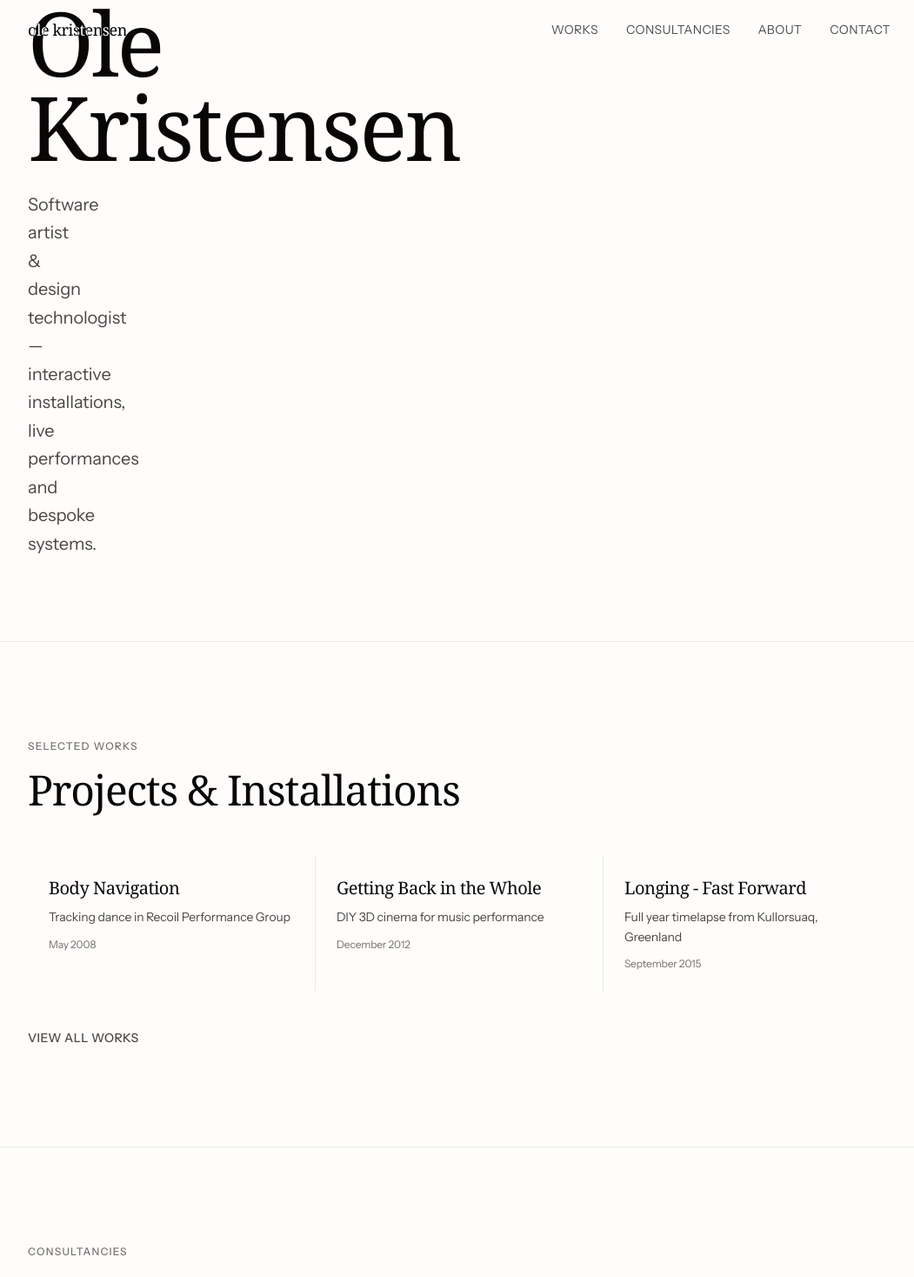
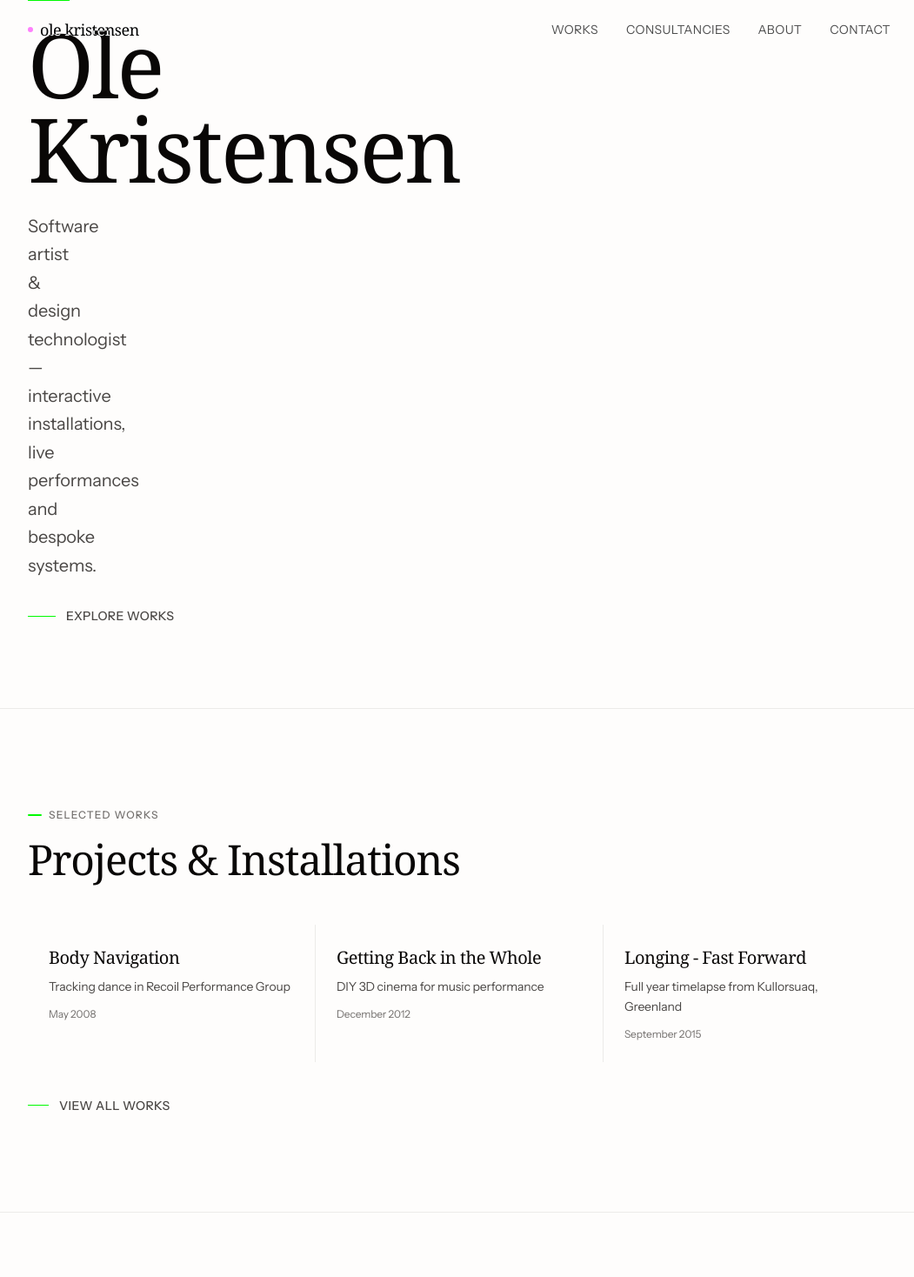
Before and after one commit to olekristensen/website, a SvelteKit app: page / in a window 1280 px wide. Shown: the top 1468 px of the page at 87% size, without its empty margins (112-1163 px from the left). Built offline with nearby package versions, Linux system fonts and the light colour scheme; a web font is replaced by a local one.

Commit message:
feat: update design system to "Gallery Neon" with neon accents and improved UI elements

```diff
--- a/src/app.css
+++ b/src/app.css
@@ -1,10 +1,11 @@
 @import "tailwindcss";
 
 /*
- * Design System: "Gallery Minimal"
- * Aesthetic: White room gallery — typographically aware, restrained, editorial.
+ * Design System: "Gallery Neon"
+ * Aesthetic: White room gallery meets digital edge — editorial restraint
+ *            with surgical neon green accents that signal technical craft.
  * Fonts: Instrument Serif (display) + Instrument Sans (body)
- * Palette: Near-black on white with warm-gray system
+ * Palette: Near-black on white, warm-gray system, neon green (#39FF14) accent
  */
 
 @theme {
@@ -13,7 +14,7 @@
   --font-body: 'Instrument Sans', 'Helvetica Neue', sans-serif;
   --font-mono: 'JetBrains Mono', 'SF Mono', monospace;
 
-  /* --- Colors: warm monochrome --- */
+  /* --- Colors: warm monochrome + neon accent --- */
   --color-ink: oklch(0.13 0.005 60);
   --color-ink-muted: oklch(0.40 0.005 60);
   --color-ink-subtle: oklch(0.55 0.005 60);
@@ -21,6 +22,12 @@
   --color-surface-warm: oklch(0.975 0.005 80);
   --color-border: oklch(0.90 0.005 80);
   --color-border-subtle: oklch(0.94 0.003 80);
+
+  /* Neon green accent — used sparingly for digital edge */
+  --color-neon: oklch(0.85 0.30 142);
+  --color-neon-dim: oklch(0.70 0.25 142);
+  --color-neon-subtle: oklch(0.85 0.12 142);
+  --color-neon-glow: oklch(0.85 0.30 142 / 0.25);
   --color-accent: oklch(0.15 0.005 60);
   --color-accent-hover: oklch(0.30 0.005 60);
 
@@ -81,8 +88,8 @@
   }
 
   ::selection {
-    background: var(--color-ink);
-    color: var(--color-surface);
+    background: var(--color-neon);
+    color: var(--color-ink);
   }
 
   /* Scroll-driven reveal animation */
@@ -96,6 +103,11 @@
       transform: translateY(0);
     }
   }
+
+  @keyframes pulse-glow {
+    0%, 100% { opacity: 1; }
+    50% { opacity: 0.5; }
+  }
 }
 
 /* --- Utility layer --- */
@@ -107,6 +119,7 @@
   .text-ink { color: var(--color-ink); }
   .text-muted { color: var(--color-ink-muted); }
   .text-subtle { color: var(--color-ink-subtle); }
+  .text-neon { color: var(--color-neon); }
 
   .animate-fade-up {
     animation: fade-up var(--duration-slow) var(--ease-out) both;
@@ -126,7 +139,7 @@
     padding-inline: clamp(1.5rem, 4vw, 3rem);
   }
 
-  /* Gallery-style hover line */
+  /* Gallery-style hover line — neon green */
   .hover-line {
     position: relative;
   }
@@ -136,11 +149,61 @@
     bottom: -2px;
     left: 0;
     width: 0;
-    height: 1px;
-    background: var(--color-ink);
+    height: 1.5px;
+    background: var(--color-neon);
     transition: width var(--duration-normal) var(--ease-out);
   }
   .hover-line:hover::after {
     width: 100%;
   }
+
+  /* Section label with neon marker dash */
+  .section-label {
+    display: flex;
+    align-items: center;
+    gap: 0.5rem;
+    font-size: 0.75rem;
+    font-weight: 500;
+    letter-spacing: 0.1em;
+    text-transform: uppercase;
+    color: var(--color-ink-subtle);
+  }
+  .section-label::before {
+    content: '';
+    display: inline-block;
+    width: 1rem;
+    height: 2px;
+    background: var(--color-neon);
+    border-radius: 1px;
+  }
+
+  /* Card neon accent on hover */
+  .card-hover {
+    position: relative;
+    transition: background-color var(--duration-normal) var(--ease-out);
+  }
+  .card-hover::before {
+    content: '';
+    position: absolute;
+    top: 0;
+    left: 0;
+    width: 2px;
+    height: 0;
+    background: var(--color-neon);
+    transition: height var(--duration-normal) var(--ease-out);
+    z-index: 1;
+  }
+  .card-hover:hover::before {
+    height: 100%;
+  }
+
+  /* Neon dot indicator */
+  .neon-dot {
+    display: inline-block;
+    width: 6px;
+    height: 6px;
+    border-radius: 50%;
+    background: var(--color-neon);
+    animation: pulse-glow 2s ease-in-out infinite;
+  }
 }
--- a/src/lib/components/Header.svelte
+++ b/src/lib/components/Header.svelte
@@ -4,16 +4,17 @@
 
 <nav class="fixed top-0 z-50 w-full mix-blend-difference">
 	<div class="content-width flex items-center justify-between py-5">
-		<a href="/" class="font-display text-lg tracking-tight text-white">
+		<a href="/" class="flex items-center gap-2 font-display text-lg tracking-tight text-white">
+			<span class="neon-dot"></span>
 			ole kristensen
 		</a>
 
 		<!-- Desktop nav -->
 		<ul class="hidden gap-8 md:flex">
-			<li><a href="/works" class="text-sm tracking-wide text-white/70 uppercase transition-colors duration-300 hover:text-white">Works</a></li>
-			<li><a href="/consultancies" class="text-sm tracking-wide text-white/70 uppercase transition-colors duration-300 hover:text-white">Consultancies</a></li>
-			<li><a href="/about" class="text-sm tracking-wide text-white/70 uppercase transition-colors duration-300 hover:text-white">About</a></li>
-			<li><a href="/contact" class="text-sm tracking-wide text-white/70 uppercase transition-colors duration-300 hover:text-white">Contact</a></li>
+			<li><a href="/works" class="text-sm tracking-wide text-white/70 uppercase transition-colors duration-300 hover:text-[var(--color-neon)]">Works</a></li>
+			<li><a href="/consultancies" class="text-sm tracking-wide text-white/70 uppercase transition-colors duration-300 hover:text-[var(--color-neon)]">Consultancies</a></li>
+			<li><a href="/about" class="text-sm tracking-wide text-white/70 uppercase transition-colors duration-300 hover:text-[var(--color-neon)]">About</a></li>
+			<li><a href="/contact" class="text-sm tracking-wide text-white/70 uppercase transition-colors duration-300 hover:text-[var(--color-neon)]">Contact</a></li>
 		</ul>
 
 		<!-- Mobile toggle -->
@@ -36,9 +37,9 @@
 	role="dialog"
 	aria-modal="true"
 >
-	<a href="/works" onclick={() => menuOpen = false} class="font-display text-3xl text-white/80 transition-colors hover:text-white">Works</a>
-	<a href="/consultancies" onclick={() => menuOpen = false} class="font-display text-3xl text-white/80 transition-colors hover:text-white">Consultancies</a>
-	<a href="/about" onclick={() => menuOpen = false} class="font-display text-3xl text-white/80 transition-colors hover:text-white">About</a>
-	<a href="/contact" onclick={() => menuOpen = false} class="font-display text-3xl text-white/80 transition-colors hover:text-white">Contact</a>
+	<a href="/works" onclick={() => menuOpen = false} class="font-display text-3xl text-white/80 transition-colors hover:text-[var(--color-neon)]">Works</a>
+	<a href="/consultancies" onclick={() => menuOpen = false} class="font-display text-3xl text-white/80 transition-colors hover:text-[var(--color-neon)]">Consultancies</a>
+	<a href="/about" onclick={() => menuOpen = false} class="font-display text-3xl text-white/80 transition-colors hover:text-[var(--color-neon)]">About</a>
+	<a href="/contact" onclick={() => menuOpen = false} class="font-display text-3xl text-white/80 transition-colors hover:text-[var(--color-neon)]">Contact</a>
 </div>
 {/if}
--- a/src/lib/components/Hero.svelte
+++ b/src/lib/components/Hero.svelte
@@ -1,10 +1,15 @@
-<section class="flex min-h-[85vh] items-end pb-16 md:pb-24">
+<section class="relative flex min-h-[85vh] items-end pb-16 md:pb-24">
 	<div class="content-width w-full">
+		<div class="mb-6 h-px w-12 bg-[var(--color-neon)]"></div>
 		<h1 class="font-display text-[clamp(3rem,8vw,7rem)] leading-[0.95] tracking-tight">
 			Ole<br />Kristensen
 		</h1>
 		<p class="mt-6 max-w-lg text-lg leading-relaxed text-[var(--color-ink-muted)] md:text-xl">
 			Software artist &amp; design technologist — interactive installations, live performances and bespoke systems.
 		</p>
+		<div class="mt-8 flex items-center gap-3">
+			<span class="h-px w-8 bg-[var(--color-neon)]"></span>
+			<a href="/works" class="text-sm font-medium tracking-wide text-[var(--color-ink-muted)] uppercase transition-colors duration-300 hover:text-[var(--color-neon)]">Explore works</a>
+		</div>
 	</div>
 </section>
--- a/src/routes/+page.svelte
+++ b/src/routes/+page.svelte
@@ -15,12 +15,12 @@
 <!-- Featured Works -->
 <section class="border-t border-[var(--color-border-subtle)] py-20 md:py-28">
 	<div class="content-width">
-		<p class="mb-4 text-xs font-medium tracking-widest text-[var(--color-ink-subtle)] uppercase">Selected Works</p>
+		<p class="section-label mb-4">Selected Works</p>
 		<h2 class="font-display text-[clamp(1.75rem,4vw,3rem)]">Projects &amp; Installations</h2>
 
 		<div class="mt-12 grid gap-px bg-[var(--color-border-subtle)] md:grid-cols-3">
 			{#each data.featured as work (work.slug)}
-				<a href="/works/{work.slug}" class="group flex flex-col bg-[var(--color-surface)] transition-colors duration-300 hover:bg-[var(--color-surface-warm)]">
+				<a href="/works/{work.slug}" class="card-hover group flex flex-col bg-[var(--color-surface)] hover:bg-[var(--color-surface-warm)]">
 					{#if work.images.thumb}
 						<div class="aspect-[4/3] overflow-hidden">
 							<img
@@ -44,7 +44,8 @@
 			{/each}
 		</div>
 
-		<div class="mt-10">
+		<div class="mt-10 flex items-center gap-3">
+			<span class="h-px w-6 bg-[var(--color-neon)]"></span>
 			<a href="/works" class="hover-line text-sm font-medium tracking-wide text-[var(--color-ink-muted)] uppercase transition-colors hover:text-[var(--color-ink)]">View all works</a>
 		</div>
 	</div>
@@ -53,12 +54,12 @@
 <!-- Consultancies -->
 <section class="border-t border-[var(--color-border-subtle)] py-20 md:py-28">
 	<div class="content-width">
-		<p class="mb-4 text-xs font-medium tracking-widest text-[var(--color-ink-subtle)] uppercase">Consultancies</p>
+		<p class="section-label mb-4">Consultancies</p>
 		<h2 class="font-display text-[clamp(1.75rem,4vw,3rem)]">Design Technology Services</h2>
 
 		<div class="mt-12 grid gap-px bg-[var(--color-border-subtle)] sm:grid-cols-2 lg:grid-cols-3">
 			{#each data.consultancies.slice(0, 3) as consultancy (consultancy.slug)}
-				<a href="/consultancies/{consultancy.slug}" class="group flex flex-col bg-[var(--color-surface)] transition-colors duration-300 hover:bg-[var(--color-surface-warm)]">
+				<a href="/consultancies/{consultancy.slug}" class="card-hover group flex flex-col bg-[var(--color-surface)] hover:bg-[var(--color-surface-warm)]">
 					{#if consultancy.images.thumb}
 						<div class="aspect-[4/3] overflow-hidden">
 							<img
@@ -79,7 +80,8 @@
 			{/each}
 		</div>
 
-		<div class="mt-10">
+		<div class="mt-10 flex items-center gap-3">
+			<span class="h-px w-6 bg-[var(--color-neon)]"></span>
 			<a href="/consultancies" class="hover-line text-sm font-medium tracking-wide text-[var(--color-ink-muted)] uppercase transition-colors hover:text-[var(--color-ink)]">View all consultancies</a>
 		</div>
 	</div>
@@ -89,9 +91,10 @@
 <section class="border-t border-[var(--color-border-subtle)] py-20 md:py-28">
 	<div class="content-width">
 		<div class="max-w-2xl">
-			<p class="mb-4 text-xs font-medium tracking-widest text-[var(--color-ink-subtle)] uppercase">About</p>
+			<p class="section-label mb-4">About</p>
 			<p class="font-display text-2xl leading-snug md:text-3xl">Ole Kristensen is a visual artist, programmer and scenographer — developing and appropriating new technology, creating works with software at the core.</p>
-			<div class="mt-8">
+			<div class="mt-8 flex items-center gap-3">
+				<span class="h-px w-6 bg-[var(--color-neon)]"></span>
 				<a href="/about" class="hover-line text-sm font-medium tracking-wide text-[var(--color-ink-muted)] uppercase transition-colors hover:text-[var(--color-ink)]">Read more</a>
 			</div>
 		</div>
--- a/src/routes/about/+page.svelte
+++ b/src/routes/about/+page.svelte
@@ -12,7 +12,7 @@
 <article>
 	<header class="pt-32 pb-16 md:pb-20">
 		<div class="narrow-width">
-			<p class="mb-4 text-xs font-medium tracking-widest text-[var(--color-ink-subtle)] uppercase">About</p>
+			<p class="section-label mb-4">About</p>
 			<h1 class="font-display text-[clamp(2.5rem,6vw,5rem)]">{data.item.meta.title || 'About'}</h1>
 		</div>
 	</header>
@@ -63,7 +63,7 @@
 		transition: text-decoration-color 0.3s;
 	}
 	.prose :global(a:hover) {
-		text-decoration-color: var(--color-ink);
+		text-decoration-color: var(--color-neon);
 	}
 	.prose :global(blockquote) {
 		border-left: 2px solid var(--color-border);
--- a/src/routes/consultancies/+page.svelte
+++ b/src/routes/consultancies/+page.svelte
@@ -10,7 +10,7 @@
 
 <section class="pt-32 pb-20 md:pb-28">
 	<div class="content-width">
-		<p class="mb-4 text-xs font-medium tracking-widest text-[var(--color-ink-subtle)] uppercase">Consultancies</p>
+		<p class="section-label mb-4">Consultancies</p>
 		<h1 class="font-display text-[clamp(2.5rem,6vw,5rem)]">Design Technology Services</h1>
 		<p class="mt-4 max-w-xl text-[var(--color-ink-muted)]">For broadcasters, stages, museums and cultural institutions.</p>
 	</div>
@@ -20,7 +20,7 @@
 	<div class="content-width">
 		<div class="grid gap-px bg-[var(--color-border-subtle)] sm:grid-cols-2 lg:grid-cols-3">
 			{#each data.items as item (item.slug)}
-				<a href="/consultancies/{item.slug}" class="group flex flex-col bg-[var(--color-surface)] transition-colors duration-300 hover:bg-[var(--color-surface-warm)]">
+				<a href="/consultancies/{item.slug}" class="card-hover group flex flex-col bg-[var(--color-surface)] hover:bg-[var(--color-surface-warm)]">
 					{#if item.images.thumb}
 						<div class="aspect-[4/3] overflow-hidden">
 							<img
--- a/src/routes/consultancies/[slug]/+page.svelte
+++ b/src/routes/consultancies/[slug]/+page.svelte
@@ -16,7 +16,7 @@
 <article>
 	<header class="pt-32 pb-16 md:pb-20">
 		<div class="narrow-width">
-			<a href="/consultancies" class="hover-line mb-8 inline-block text-xs font-medium tracking-widest text-[var(--color-ink-subtle)] uppercase">Consultancies</a>
+			<a href="/consultancies" class="hover-line section-label mb-8">Consultancies</a>
 			<h1 class="font-display text-[clamp(2rem,5vw,4rem)]">{data.item.meta.title}</h1>
 			{#if data.item.meta.date}
 				<p class="mt-4 text-sm text-[var(--color-ink-subtle)]">{data.item.meta.date}</p>
--- a/src/routes/contact/+page.svelte
+++ b/src/routes/contact/+page.svelte
@@ -12,7 +12,7 @@
 <article>
 	<header class="pt-32 pb-16 md:pb-20">
 		<div class="narrow-width">
-			<p class="mb-4 text-xs font-medium tracking-widest text-[var(--color-ink-subtle)] uppercase">Contact</p>
+			<p class="section-label mb-4">Contact</p>
 			<h1 class="font-display text-[clamp(2.5rem,6vw,5rem)]">{data.item.meta.title || 'Contact'}</h1>
 		</div>
 	</header>
@@ -48,7 +48,7 @@
 		transition: text-decoration-color 0.3s;
 	}
 	.prose :global(a:hover) {
-		text-decoration-color: var(--color-ink);
+		text-decoration-color: var(--color-neon);
 	}
 	.prose :global(small) {
 		font-size: 0.85rem;
--- a/src/routes/works/+page.svelte
+++ b/src/routes/works/+page.svelte
@@ -10,7 +10,7 @@
 
 <section class="pt-32 pb-20 md:pb-28">
 	<div class="content-width">
-		<p class="mb-4 text-xs font-medium tracking-widest text-[var(--color-ink-subtle)] uppercase">Works</p>
+		<p class="section-label mb-4">Works</p>
 		<h1 class="font-display text-[clamp(2.5rem,6vw,5rem)]">Projects &amp; Installations</h1>
 		<p class="mt-4 max-w-xl text-[var(--color-ink-muted)]">A selection of projects spanning interactive installations, live performances, and commissioned work.</p>
 	</div>
@@ -20,7 +20,7 @@
 	<div class="content-width">
 		<div class="grid gap-px bg-[var(--color-border-subtle)] sm:grid-cols-2 lg:grid-cols-3">
 			{#each data.items as item (item.slug)}
-				<a href="/works/{item.slug}" class="group flex flex-col bg-[var(--color-surface)] transition-colors duration-300 hover:bg-[var(--color-surface-warm)]">
+				<a href="/works/{item.slug}" class="card-hover group flex flex-col bg-[var(--color-surface)] hover:bg-[var(--color-surface-warm)]">
 					{#if item.images.thumb}
 						<div class="aspect-[4/3] overflow-hidden">
 							<img
--- a/src/routes/works/[slug]/+page.svelte
+++ b/src/routes/works/[slug]/+page.svelte
@@ -17,7 +17,7 @@
 	<!-- Header -->
 	<header class="pt-32 pb-16 md:pb-20">
 		<div class="narrow-width">
-			<a href="/works" class="hover-line mb-8 inline-block text-xs font-medium tracking-widest text-[var(--color-ink-subtle)] uppercase">Works</a>
+			<a href="/works" class="hover-line section-label mb-8">Works</a>
 			<h1 class="font-display text-[clamp(2rem,5vw,4rem)]">{data.item.meta.title}</h1>
 			{#if data.item.meta.lead}
 				<p class="mt-4 text-lg text-[var(--color-ink-muted)]">{data.item.meta.lead}</p>
```
Also changed, not shown: src/lib/components/Footer.svelte (+6 -3 lines), 1 other file (tests, documents, lock files or other folders).
